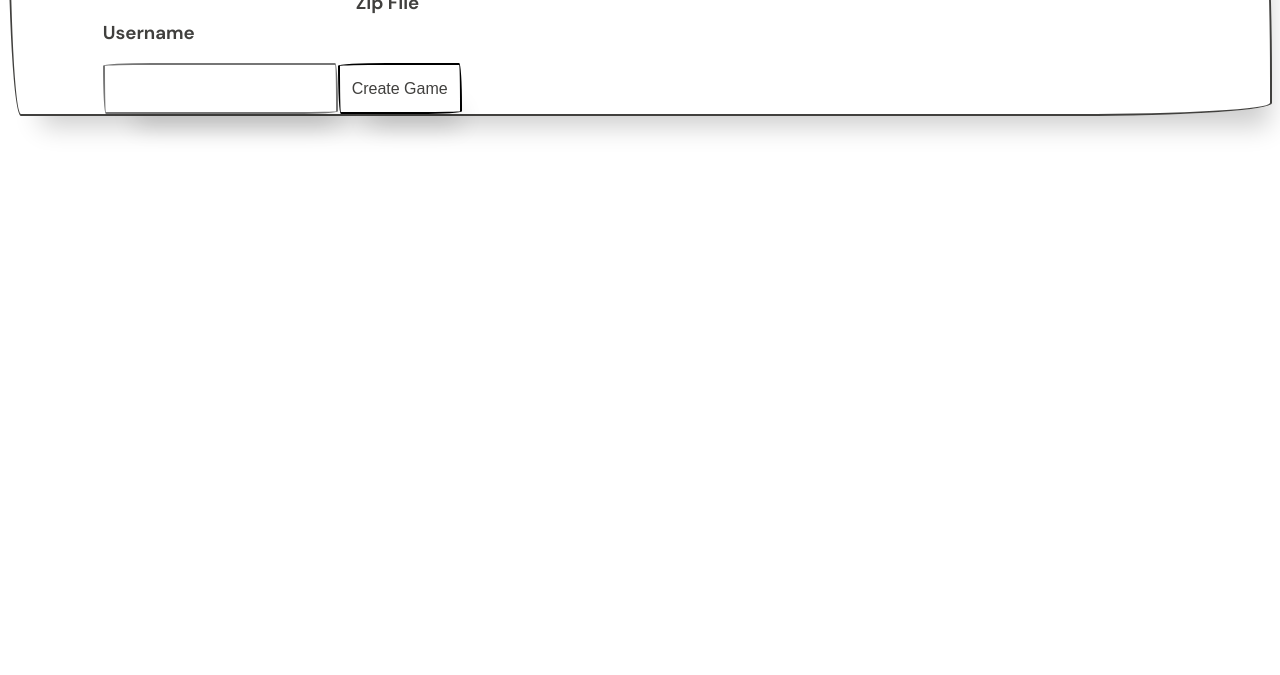
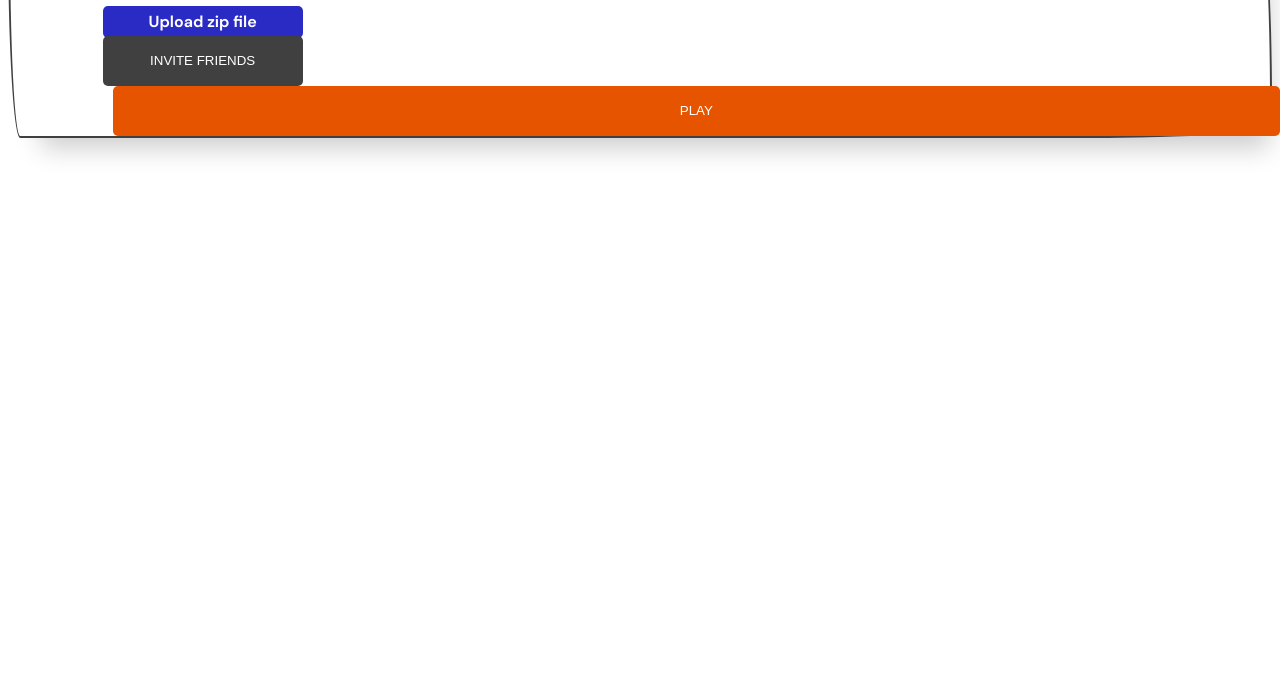
Before and after one commit to aleixcaasas/whatsapp-roulette, a React app in the folder frontend/: page /createGame in a window 1280 px wide. Shown: the part 125-800 px from the top of the page. Built offline with nearby package versions, Linux system fonts and the light colour scheme.

Commit message:
new commit

```diff
--- a/frontend/src/components/createGame/createGame.css
+++ b/frontend/src/components/createGame/createGame.css
@@ -18,6 +18,20 @@
     flex-direction: row;
     width: 100%;
 
+}
+.zipInputClickButton{
+  width: 200px;
+  height: 27px;
+  background-color: rgb(42, 42, 196);
+  color: white;
+  border-radius: 5px;
+  text-align: center;
+  padding-top: 5px;
+  border: none;
+}
+.zipInputClickButton:hover, .inviteFriendsButton:hover, .playButton:hover{
+  opacity: 70%;
+  cursor: pointer;
 }
 
 .divCreate{
@@ -46,36 +60,24 @@
   height: 30px;
 }
 
-/* CSS */
-.button-55 {
-  align-self: center;
-  background-color: #fff;
-  background-image: none;
-  background-position: 0 90%;
-  background-repeat: repeat no-repeat;
-  background-size: 4px 3px;
-  border-radius: 15px 225px 255px 15px 15px 255px 225px 15px;
-  border-style: solid;
-  border-width: 2px;
-  box-shadow: rgba(0, 0, 0, .2) 15px 28px 25px -18px;
-  box-sizing: border-box;
-  color: #41403e;
-  cursor: pointer;
-  display: inline-block;
-  font-family: Neucha, sans-serif;
-  font-size: 1rem;
-  line-height: 23px;
-  outline: none;
-  padding: .75rem;
-  text-decoration: none;
-  transition: all 235ms ease-in-out;
-  border-bottom-left-radius: 15px 255px;
-  border-bottom-right-radius: 225px 15px;
-  border-top-left-radius: 255px 15px;
-  border-top-right-radius: 15px 225px;
-  user-select: none;
-  -webkit-user-select: none;
-  touch-action: manipulation;
+.inviteFriendsButton{
+  width: 200px;
+  height: 50px;
+  background-color: rgb(64, 64, 64);
+  color: white;
+  border-radius: 5px;
+  text-align: center;
+  border: none;
+}
+.playButton{
+  margin-left: 10px;
+  width: 100%;
+  height: 50px;
+  background-color: rgb(230, 84, 0);
+  color: white;
+  border-radius: 5px;
+  text-align: center;
+  border: none;
 }
 
 .button-56 {
--- a/frontend/src/components/createGame/createGame.js
+++ b/frontend/src/components/createGame/createGame.js
@@ -32,6 +32,11 @@
 	};
 
 	return (
+		<div id="createGameContainer_id" class="createGameContainer">
+			<div id="createGameHeader_id" class="createGameHeader">
+				<div>Username: </div>
+				<div>0/10</div>
+			</div>
 			<div className='divCreate'>
 				<div className='titleCreateGame'>
 					<div id="arrowContainer_id" class="arrowContainer"><FaArrowLeft size={25} class='arrowLeft' /></div>
@@ -40,14 +45,13 @@
 						<h1 className='create-game'>Create Game</h1>
 						<form className='formCreate' onSubmit={sendForm}>
 							<div id="zipForm_id" class="zipForm">
-						<input type="file" onChange={(e) => setFile(e.target.files[0])} />
-						<label><h3>Zip File</h3></label>
+								<input type="file" class="zipInputClick" id="zipInputClick_id" onChange={(e) => setFile(e.target.files[0])} hidden/>
+								<label for="zipInputClick_id" id="zipInputClickButton_id" class="zipInputClickButton">Upload zip file</label>
 							</div>
-
-                    <label><h3>Username</h3></label>
-                    <input className="button-56" type="text" onChange={(e) => setName(e.target.value)} required />
-                    <button className="button-55" type="submit">Create Game</button>
 						</form>
+						<button class="inviteFriendsButton" type="submit">INVITE FRIENDS</button>
+						<button class="playButton" type="submit">PLAY</button>
+					</div>
 				</div>
 			</div>
 		</div>
```
Lines whose indentation alone changed are shown as unchanged.
